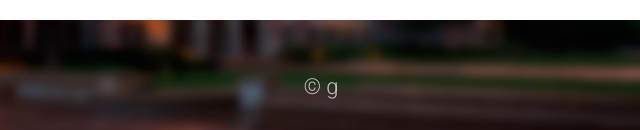
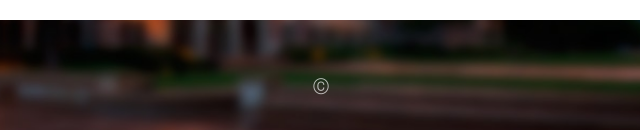
Before and after one commit to aliceyangg/aliceyangg.github.io, a plain HTML site: page index.html in a window 1280 px wide. Shown: the part 5420-5550 px from the top of the page, 319-959 px from the left. Drawn offline with Linux system fonts and the light colour scheme.

Commit message:
Update index.html

```diff
--- a/index.html
+++ b/index.html
@@ -245,7 +245,7 @@
         <div class="container text-center">
             <div class="row copyright">
                 <div class="col-lg-12">
-                    <p>&copy; g</p>
+                    <p>&copy; </p>
                 </div>
             </div>
         </div>
```
